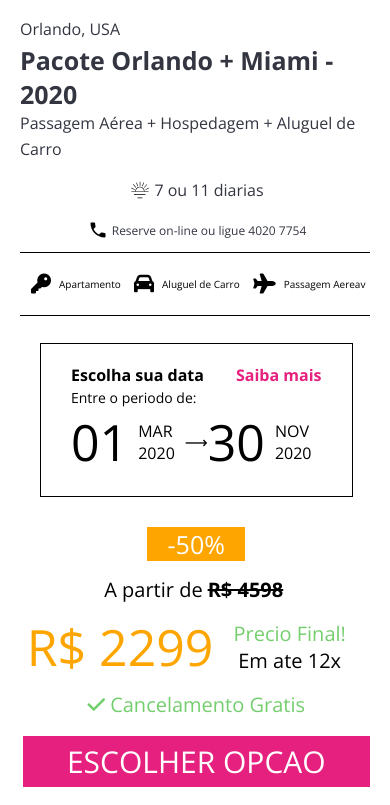
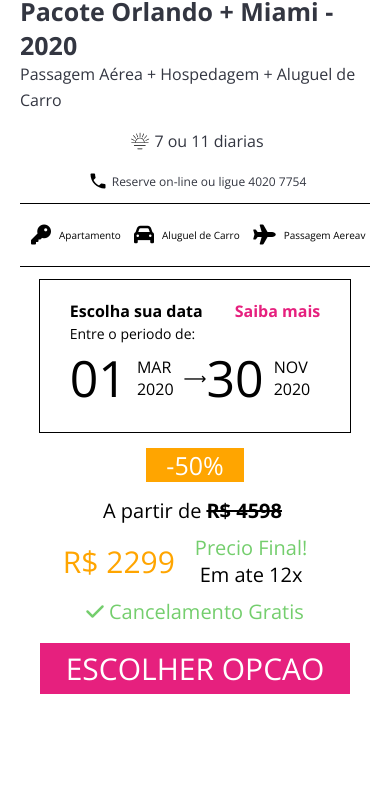
Before and after one commit to dafneolca/rm-tech-test, a plain HTML site: page index.html in a window 390 px wide. Shown: the part 657-1462 px from the top of the page. After the commit the page ends 1369 px from the top, so only its background shows below. Drawn offline with nearby package versions, Linux system fonts and the light colour scheme.

Commit message:
style bug fix

```diff
--- a/styles/mobile-style.css
+++ b/styles/mobile-style.css
@@ -130,7 +130,6 @@
     text-align: center;
     width: 95vw;
     border: 1px solid black;
-    padding: 5px;
     margin: 4px auto;
   }
 
@@ -187,10 +186,6 @@
     margin: 0 auto;
   }
 
-  .date-table {
-    margin: 15px 18px;
-  }
-
   .price-table {
     padding: 0;
     margin: 0 auto;
@@ -216,7 +211,7 @@
   }
 
   .new-price span {
-    font-size: 50px;
+    font-size: 30px;
   }
 
   .final-price span {
```
